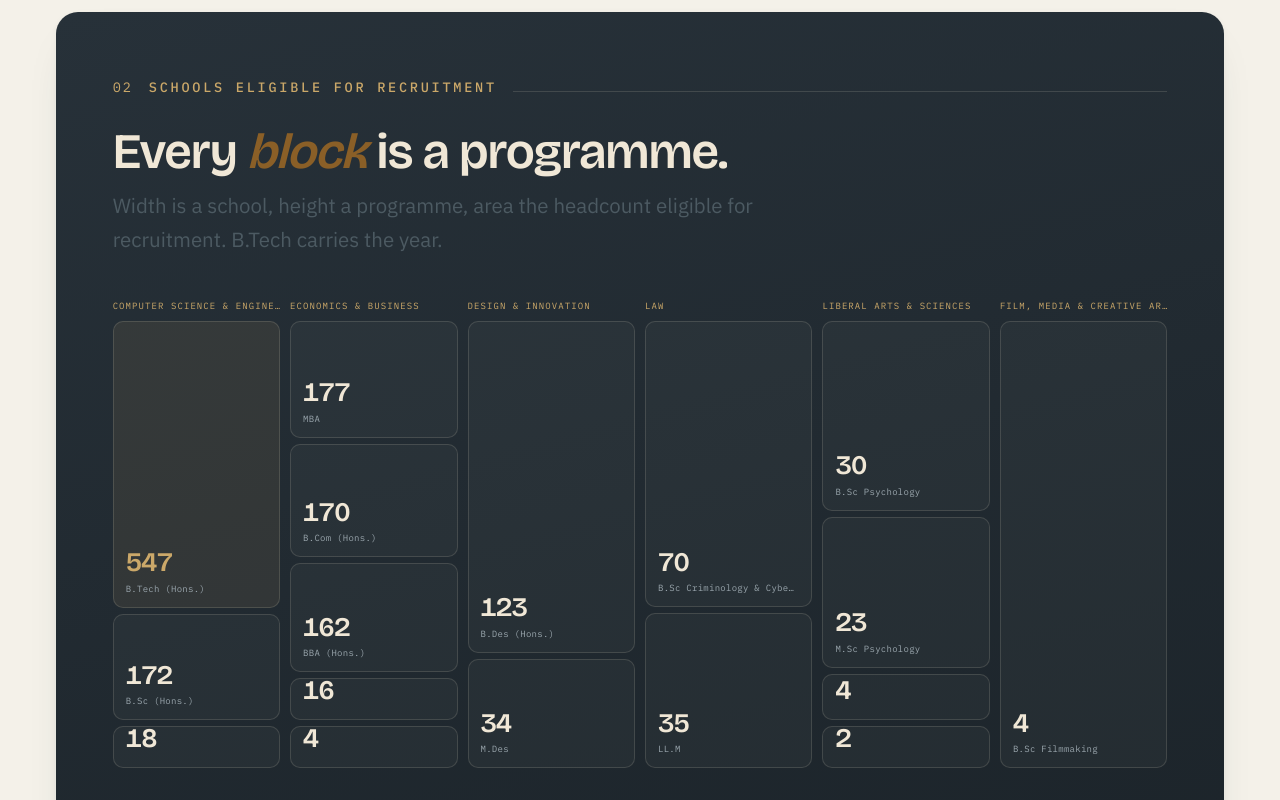
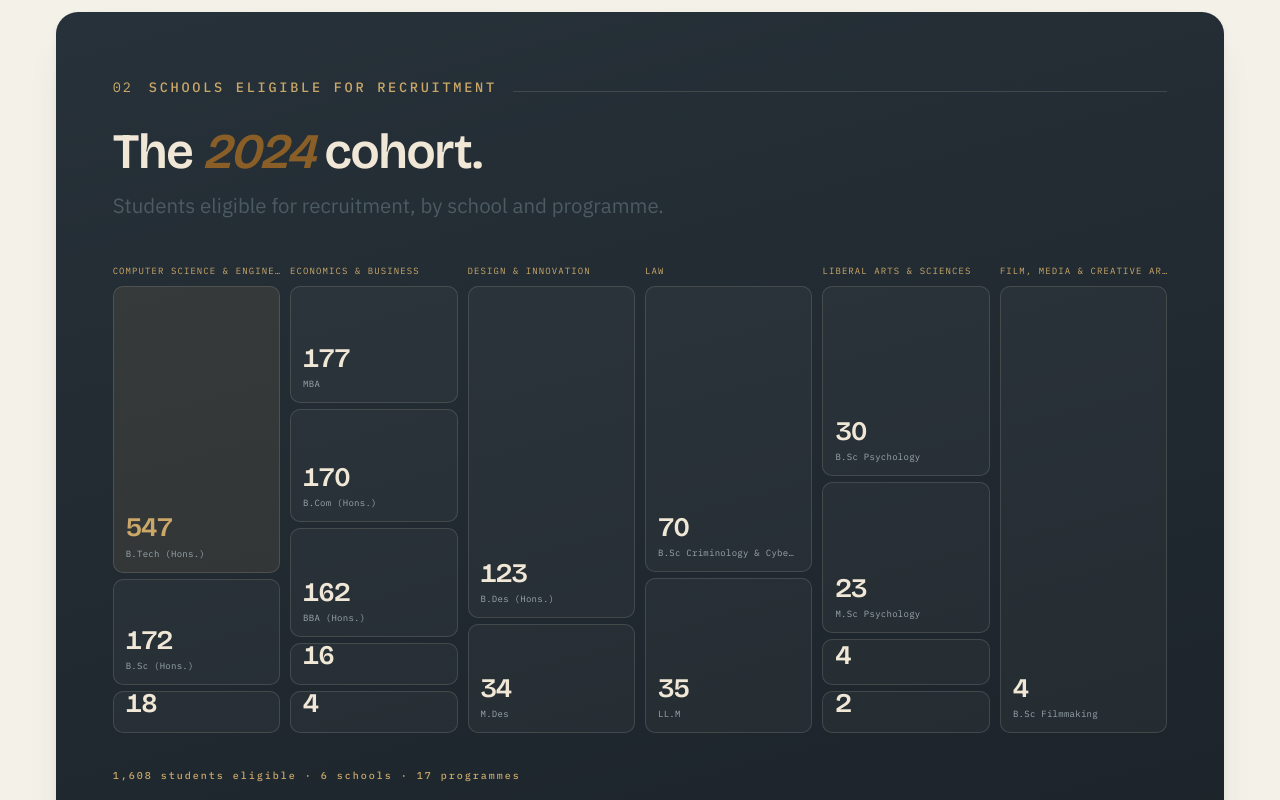
Before and after one commit to BaconKage/rvu-placements-revamp, a React (Vite) app: page / in a window 1280 px wide. Shown: the part 2680-3480 px from the top of the page. Built offline with nearby package versions, Linux system fonts and the light colour scheme.

Commit message:
Cohort: plain heading instead of the chart-mechanic caption
Replace 'Every block is a programme / width is a school, height a programme...'
with 'The 2024 cohort' + 'Students eligible for recruitment, by school and
programme.' Reads like a placements page, not a design note.

```diff
--- a/src/components/sections/Cohort.jsx
+++ b/src/components/sections/Cohort.jsx
@@ -15,10 +15,9 @@ export default function Cohort() {
     <section className="cohort" id="cohort">
       <div className="band reveal" ref={ref}>
         <Eyebrow idx="02">Schools eligible for recruitment</Eyebrow>
-        <h2 className="serif band-h"><Words text="Every block is a programme." hi={new Set([1])} /></h2>
+        <h2 className="serif band-h"><Words text="The 2024 cohort." hi={new Set([1])} /></h2>
         <p className="lede band-lede">
-          Width is a school, height a programme, area the headcount eligible for
-          recruitment. B.Tech carries the year.
+          Students eligible for recruitment, by school and programme.
         </p>
 
         <div className="mosaic" role="list">
```
